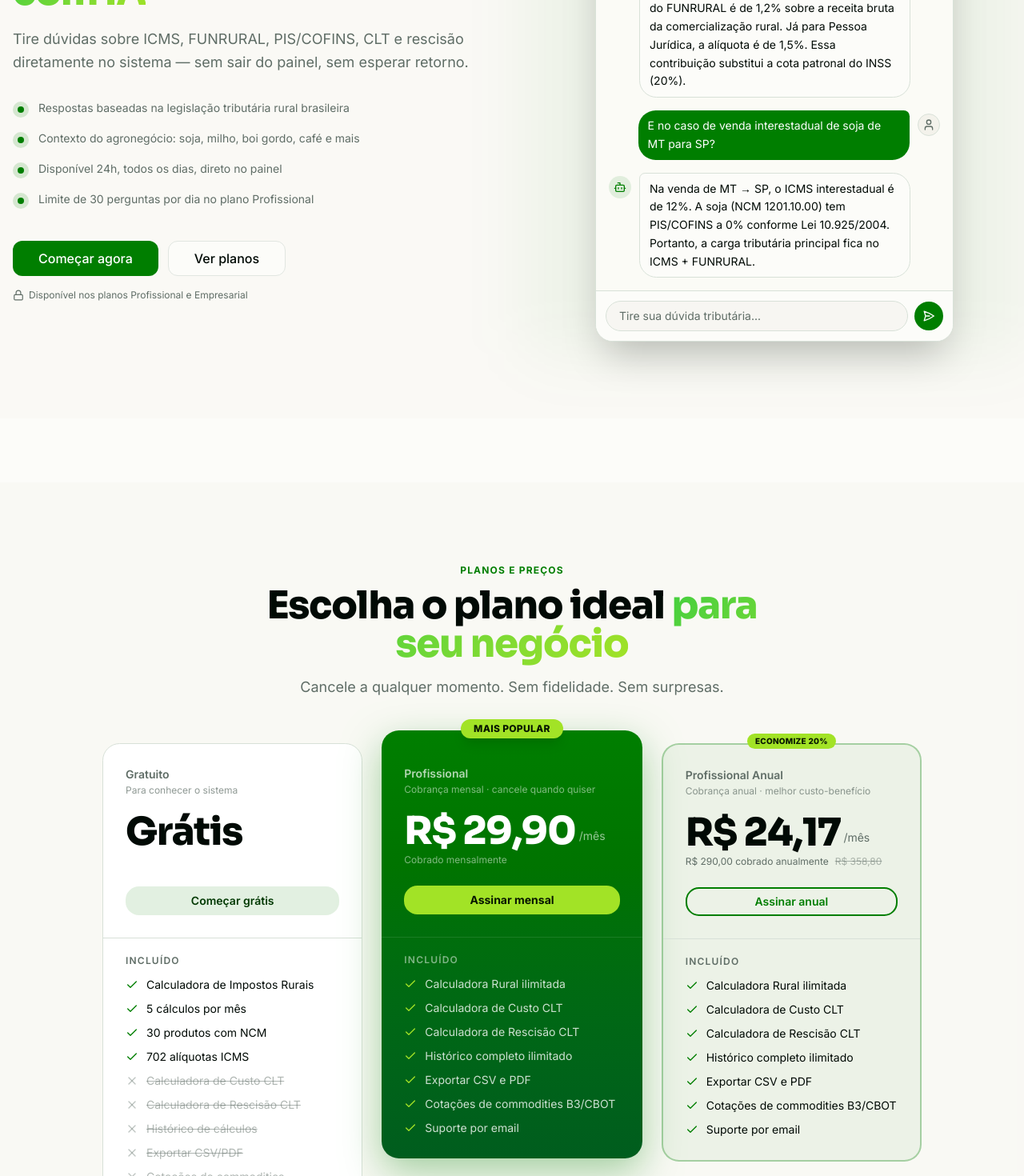
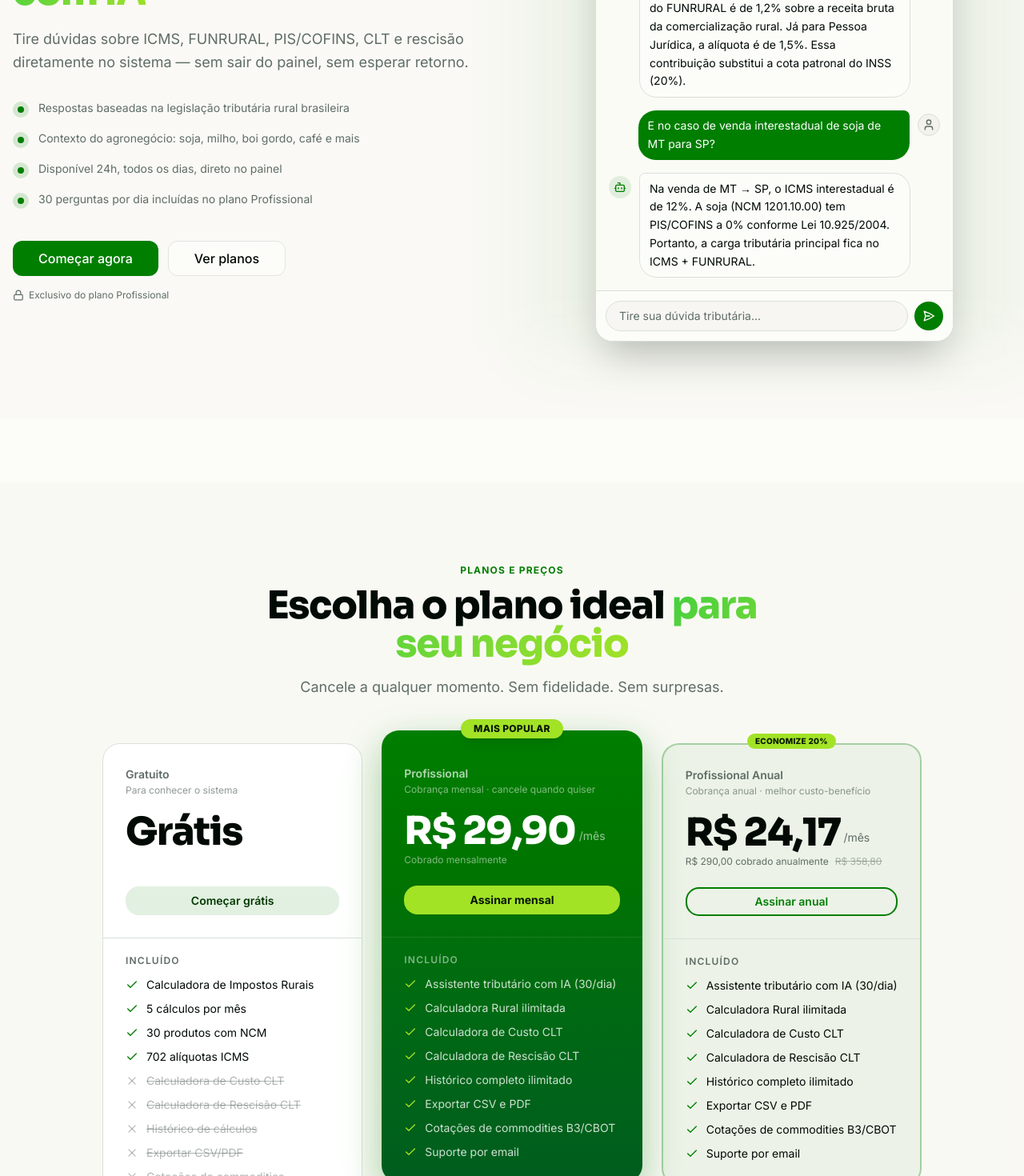
Before and after one commit to felixunai/tributorural, a Next.js app: page / in a window 1280 px wide. Shown: the part 2820-4290 px from the top of the page at 80% size. Built offline with nearby package versions, Linux system fonts and the light colour scheme; no server answers.

Commit message:
fix: assistente tributário exclusivo do plano Profissional na landing e pricing

```diff
--- a/src/components/landing/AiAssistantSection.tsx
+++ b/src/components/landing/AiAssistantSection.tsx
@@ -52,7 +52,7 @@ export function AiAssistantSection() {
                 "Respostas baseadas na legislação tributária rural brasileira",
                 "Contexto do agronegócio: soja, milho, boi gordo, café e mais",
                 "Disponível 24h, todos os dias, direto no painel",
-                "Limite de 30 perguntas por dia no plano Profissional",
+                "30 perguntas por dia incluídas no plano Profissional",
               ].map((item) => (
                 <li key={item} className="flex items-start gap-3 text-sm text-muted-foreground">
                   <div className="mt-0.5 h-5 w-5 rounded-full bg-primary/15 flex items-center justify-center shrink-0">
@@ -74,7 +74,7 @@ export function AiAssistantSection() {
 
             <p className="mt-4 flex items-center gap-1.5 text-xs text-muted-foreground">
               <Lock className="h-3.5 w-3.5" />
-              Disponível nos planos Profissional e Empresarial
+              Exclusivo do plano Profissional
             </p>
           </div>
 
--- a/src/components/landing/PricingSection.tsx
+++ b/src/components/landing/PricingSection.tsx
@@ -10,6 +10,7 @@ import { toast } from "sonner";
 import { cn } from "@/lib/utils";
 
 const proFeatures = [
+  "Assistente tributário com IA (30/dia)",
   "Calculadora Rural ilimitada",
   "Calculadora de Custo CLT",
   "Calculadora de Rescisão CLT",
```
